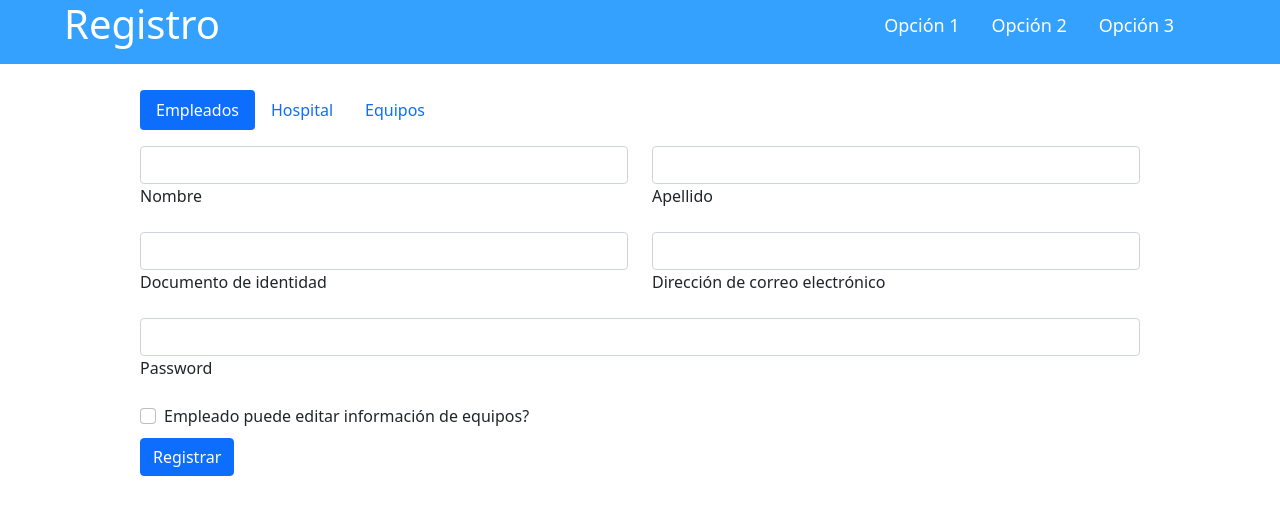
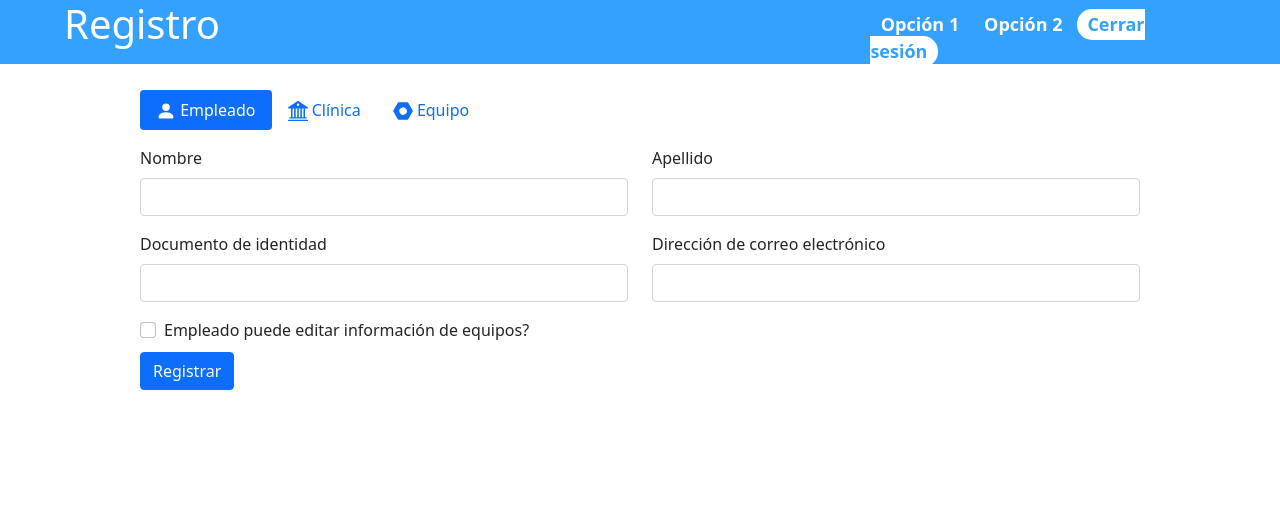
Before and after one commit to andvar95/EquiposMedicos, a plain HTML site: page registroEmpleado.html in a window 1280 px wide. Drawn offline with nearby package versions, Linux system fonts and the light colour scheme.

Commit message:
Integración registros v1.2

```diff
--- a/assets/css/stylesRegistros.css
+++ b/assets/css/stylesRegistros.css
@@ -1,6 +1,7 @@
 * {
     margin: 0;
     padding: 0;
+    /* font-family: 'Segoe UI', Tahoma, Geneva, Verdana, sans-serif */
 }
 
 .registros {
@@ -21,11 +22,18 @@
 .opcionesRegistro a{
     text-decoration: none;
     font-size: 18px;
-    padding: 0% 4%;
+    padding: 1% 3%;
     color: white;
+    font-weight: 600;
 }
 
 h1{
     float: left;
     color: white;
 }
+
+.signOut {
+    background-color: white;
+    color: #33A1FD !important;
+    border-radius: 15px;
+}
--- a/registroEmpleado.html
+++ b/registroEmpleado.html
@@ -15,12 +15,13 @@
   <!-- Inicio header -->
   <div class="navbar-registro">
     <div class="tituloRegistro">
+
       <h1>Registro</h1>
     </div>
     <div class="opcionesRegistro">
       <a href="#">Opción 1</a>
       <a href="#">Opción 2</a>
-      <a href="#">Opción 3</a>
+      <a class="signOut" href="#"> Cerrar sesión</a>
     </div>
   </div>
   <!-- fin header -->
@@ -32,21 +33,30 @@
         <li class="nav-item" role="presentation">
           <button class="nav-link active" id="pills-home-tab" data-bs-toggle="pill" data-bs-target="#pills-home"
             type="button" role="tab" aria-controls="pills-home" aria-selected="true">
-            Empleados
+            <svg xmlns="http://www.w3.org/2000/svg" width="20" height="20" fill="currentColor" class="bi bi-person-fill" viewBox="0 0 16 16">
+              <path d="M3 14s-1 0-1-1 1-4 6-4 6 3 6 4-1 1-1 1H3zm5-6a3 3 0 1 0 0-6 3 3 0 0 0 0 6z"/>
+            </svg>
+            Empleado
           </button>
         </li>
 
         <li class="nav-item" role="presentation">
           <button class="nav-link" id="pills-profile-tab" data-bs-toggle="pill" data-bs-target="#pills-profile"
             type="button" role="tab" aria-controls="pills-profile" aria-selected="false">
-            Hospital
+            <svg xmlns="http://www.w3.org/2000/svg" width="20" height="20" fill="currentColor" class="bi bi-bank2" viewBox="0 0 16 16">
+              <path d="M8.277.084a.5.5 0 0 0-.554 0l-7.5 5A.5.5 0 0 0 .5 6h1.875v7H1.5a.5.5 0 0 0 0 1h13a.5.5 0 1 0 0-1h-.875V6H15.5a.5.5 0 0 0 .277-.916l-7.5-5zM12.375 6v7h-1.25V6h1.25zm-2.5 0v7h-1.25V6h1.25zm-2.5 0v7h-1.25V6h1.25zm-2.5 0v7h-1.25V6h1.25zM8 4a1 1 0 1 1 0-2 1 1 0 0 1 0 2zM.5 15a.5.5 0 0 0 0 1h15a.5.5 0 1 0 0-1H.5z"/>
+            </svg>
+            Clínica
           </button>
         </li>
 
         <li class="nav-item" role="presentation">
           <button class="nav-link" id="pills-contact-tab" data-bs-toggle="pill" data-bs-target="#pills-contact"
             type="button" role="tab" aria-controls="pills-contact" aria-selected="false">
-            Equipos
+            <svg xmlns="http://www.w3.org/2000/svg" width="20" height="20" fill="currentColor" class="bi bi-nut-fill" viewBox="0 0 16 16">
+              <path d="M4.58 1a1 1 0 0 0-.868.504l-3.428 6a1 1 0 0 0 0 .992l3.428 6A1 1 0 0 0 4.58 15h6.84a1 1 0 0 0 .868-.504l3.429-6a1 1 0 0 0 0-.992l-3.429-6A1 1 0 0 0 11.42 1H4.58zm5.018 9.696a3 3 0 1 1-3-5.196 3 3 0 0 1 3 5.196z"/>
+            </svg>
+            Equipo
           </button>
         </li>
       </ul>
@@ -59,15 +69,15 @@
             <div class="row mb-3">
               <div class="col">
                 <div class="form-outline">
-                  <input type="text" id="form3Example1" class="form-control" />
-                  <label class="form-label" for="form3Example1">Nombre</label>
+                  <label class="form-label" for="form1Name">Nombre</label>
+                  <input type="text" id="form1Name" class="form-control" />
                 </div>
               </div>
 
               <div class="col">
                 <div class="form-outline">
-                  <input type="text" id="form3Example2" class="form-control" />
-                  <label class="form-label" for="form3Example2">Apellido</label>
+                  <label class="form-label" for="form1LastName">Apellido</label>
+                  <input type="text" id="form1LastName" class="form-control" />
                 </div>
               </div>
             </div>
@@ -75,22 +85,17 @@
             <div class="row mb-3">
               <div class="col">
                 <div class="form-outline">
-                  <input type="number" id="form6Example6" class="form-control" />
-                  <label class="form-label" for="form6Example6">Documento de identidad</label>
+                  <label class="form-label" for="from1Document">Documento de identidad</label>
+                  <input type="number" id="from1Document" class="form-control" />
                 </div>
               </div>
 
               <div class="col">
                 <div class="form-outline">
-                  <input type="email" id="form3Example3" class="form-control" />
-                  <label class="form-label" for="form3Example3">Dirección de correo electrónico</label>
+                  <label class="form-label" for="form1Email">Dirección de correo electrónico</label>
+                  <input type="email" id="form1Email" class="form-control" />
                 </div>
               </div>
-            </div>
-
-            <div class="form-outline mb-3">
-              <input type="password" id="form3Example4" class="form-control" />
-              <label class="form-label" for="form3Example4">Password</label>
             </div>
 
             <div class="form-check">
@@ -111,14 +116,14 @@
             <div class="row mb-3">
               <div class="col">
                 <div class="form-outline">
-                  <input type="text" id="form6Example6" class="form-control" />
-                  <label class="form-label" for="form6Example6">Nombre de la entidad</label>
+                  <label class="form-label" for="form2Name">Nombre de la entidad</label>
+                  <input type="text" id="form2Name" class="form-control" />
                 </div>
               </div>
               <div class="col">
                 <div class="form-outline">
-                  <input type="text" id="form6Example6" class="form-control" />
-                  <label class="form-label" for="form6Example6">Dirección de la entidad</label>
+                  <label class="form-label" for="form2location">Dirección de la entidad</label>
+                  <input type="text" id="form2location" class="form-control" />
                 </div>
               </div>
             </div>
@@ -126,15 +131,15 @@
             <div class="row mb-3">
               <div class="col">
                 <div class="form-outline mb-3">
-                  <input type="email" id="form3Example3" class="form-control" />
-                  <label class="form-label" for="form3Example3">Dirección de correo electrónico</label>
+                  <label class="form-label" for="form2Email">Dirección de correo electrónico</label>
+                  <input type="email" id="form2Email" class="form-control" />
                 </div>
               </div>
 
               <div class="col">
                 <div class="form-outline mb-3">
-                  <input type="number" id="form3Example4" class="form-control" />
-                  <label class="form-label" for="form3Example4">Codigo de la entidad</label>
+                  <label class="form-label" for="form2code">Codigo de la entidad</label>
+                  <input type="number" id="form2code" class="form-control" />
                 </div>
               </div>
             </div>
@@ -151,20 +156,20 @@
             <div class="row mb-3">
               <div class="col">
                 <div class="form-outline">
-                  <input type="number" id="form6Example6" class="form-control" />
-                  <label class="form-label" for="form6Example6">Código de la entidad</label>
+                  <label class="form-label" for="form3hospital">Código de la entidad</label>
+                  <input type="number" id="form3hospital" class="form-control" />
                 </div>
               </div>
               <div class="col">
                 <div class="form-outline mb-3">
-                  <input type="number" id="form3Example3" class="form-control" />
-                  <label class="form-label" for="form3Example3">Código del equipo</label>
+                  <label class="form-label" for="form3equipment">Código del equipo</label>
+                  <input type="number" id="form3equipment" class="form-control" />
                 </div>
               </div>
 
               <div class="form-outline mb-3">
-                <label class="form-label" for="form6Example6">Descripción del equipo</label>
-                <textarea class="form-control" id="exampleFormControlTextarea1" rows="3"></textarea>
+                <label class="form-label" for="form3description">Descripción del equipo</label>
+                <textarea class="form-control" id="form3description" rows="3"></textarea>
               </div>
             </div>
             <button type="submitEquipo" class="btn btn-primary btn-block mb-4">
```
Also changed, not shown: assets/js/registro.js (deleted).
